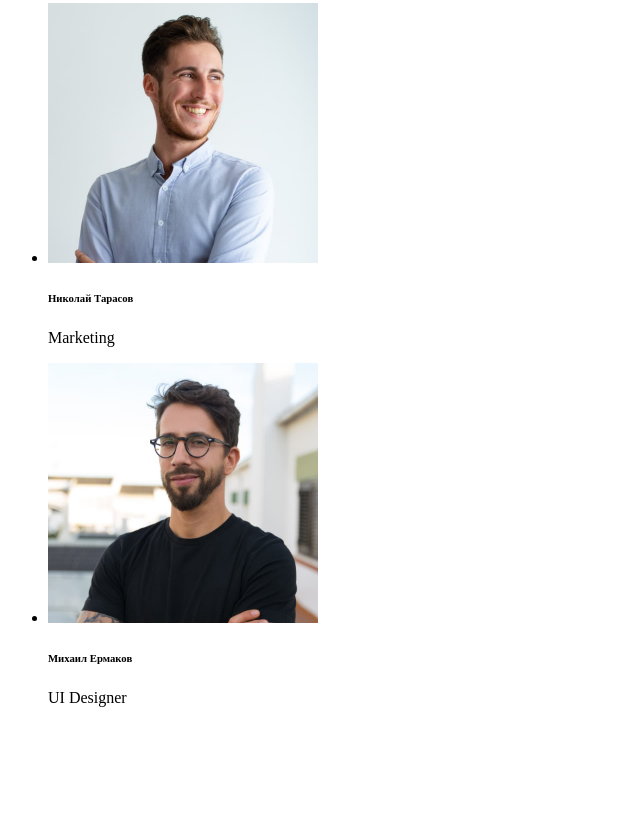
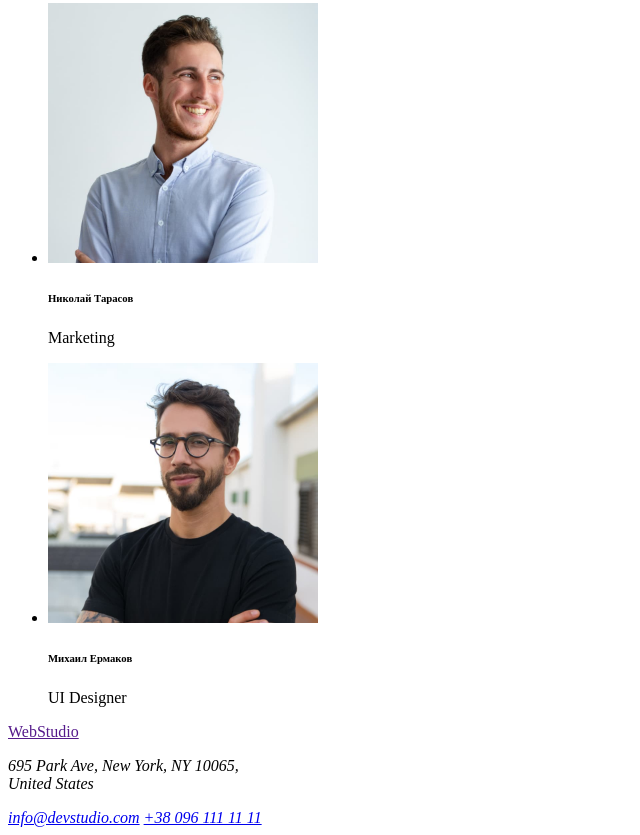
Before and after one commit to NataliaTalia/goit-markup-hw-01, a plain HTML site: page index.html in a window 1280 px wide. Shown: the part 2298-3133 px from the top of the page, without its empty margins (0-640 px from the left). Before the commit the page ends 3021 px from the top, so only its background shows below. Drawn offline with Linux system fonts and the light colour scheme.

Commit message:
finished index.html
finished footer

```diff
--- a/index.html
+++ b/index.html
@@ -117,6 +117,21 @@
 
 </main>
 
+<footer>
+
+  <section>
+
+    <a href="">WebStudio</a>
+
+    <address>
+      <p>695 Park Ave, New York, NY 10065,<br>United States</p>
+      <a href="mailto:info@devstudio.com">info@devstudio.com</a>
+      <a href="tel:+380961111111">+38 096 111 11 11</a>
+    </address>
+
+  </section>
+
+</footer>
 
 </body>
 </html>
```
